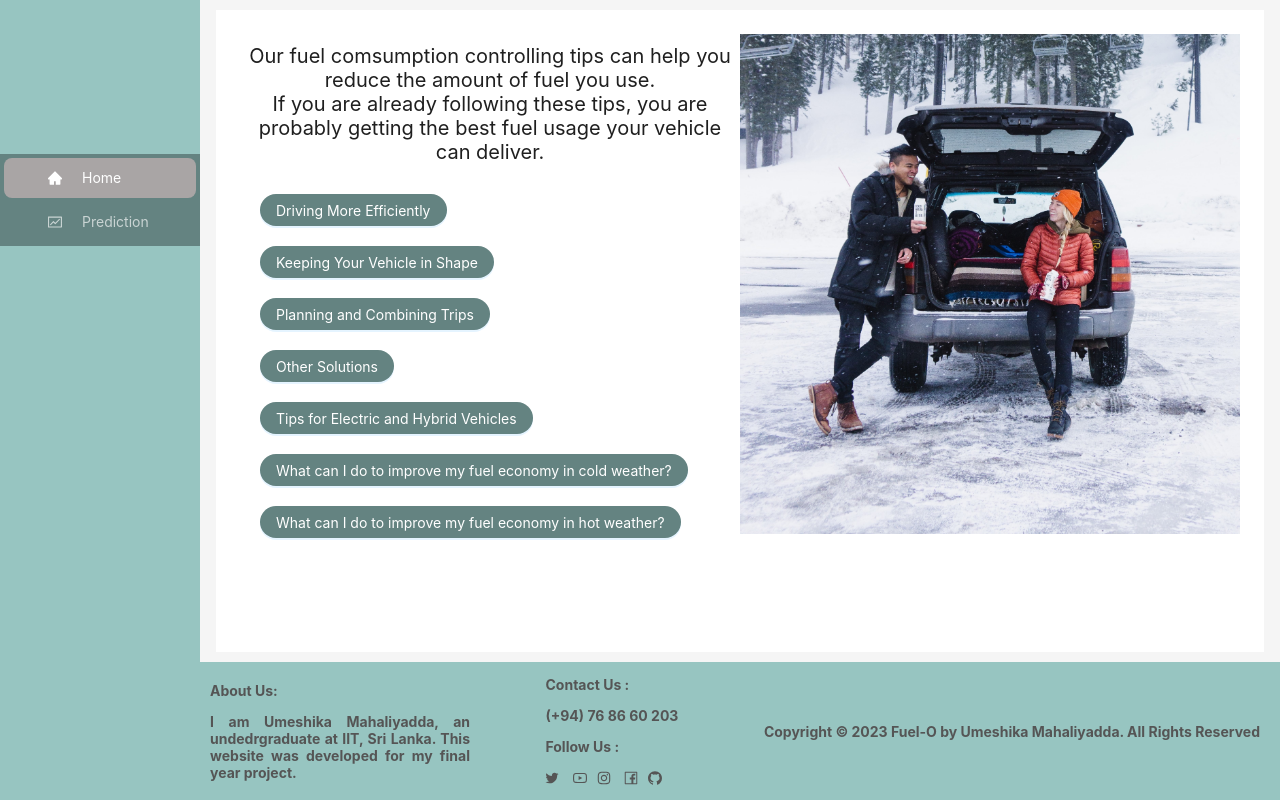
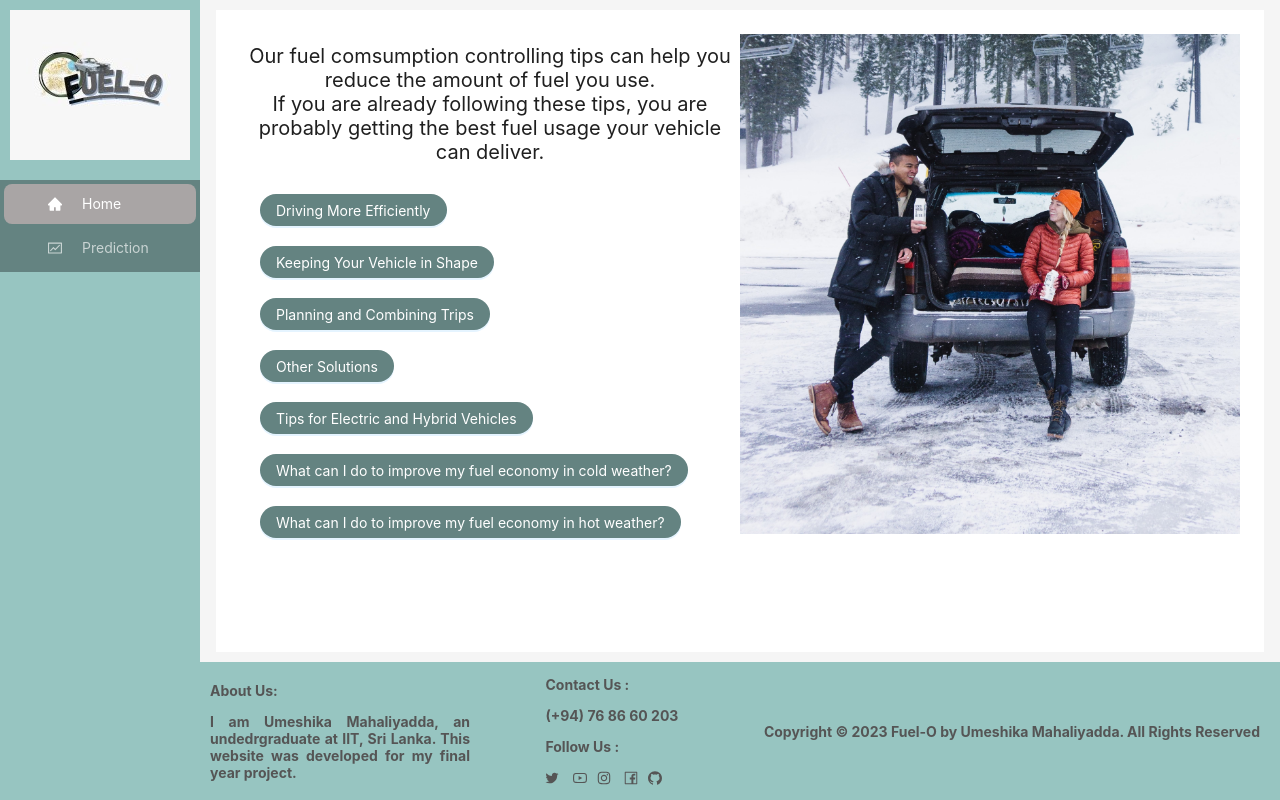
Before and after one commit to UmeshikaThathsarani/FuelO, a React (Create React App) app in the folder fuel-o-gui/: page / in a window 1280 px wide. Built offline with nearby package versions, Linux system fonts and the light colour scheme.

Commit message:
added logo

```diff
--- a/fuel-o-gui/src/app/App.css
+++ b/fuel-o-gui/src/app/App.css
@@ -38,10 +38,11 @@
 } */
 
 .logo {
-  height: 122px;
+  height: 150px;
   width: 180px;
-  margin: 16px;
-  /* background-image: url('../app/assets/images/pregredLogo.jpg'); */
+  margin: 10px;
+  margin-bottom: 20px;
+  background-image: url('../app/images/pic_logo1.jpeg');
 }
 
 .content-container {
```
Also changed, not shown: fuel-o-gui/src/app/components/appHeader/AppHeader.css (deleted), fuel-o-gui/src/app/components/appHeader/AppHeader.js (deleted), fuel-o-gui/src/app/images/pic_logo1.jpeg (added).
